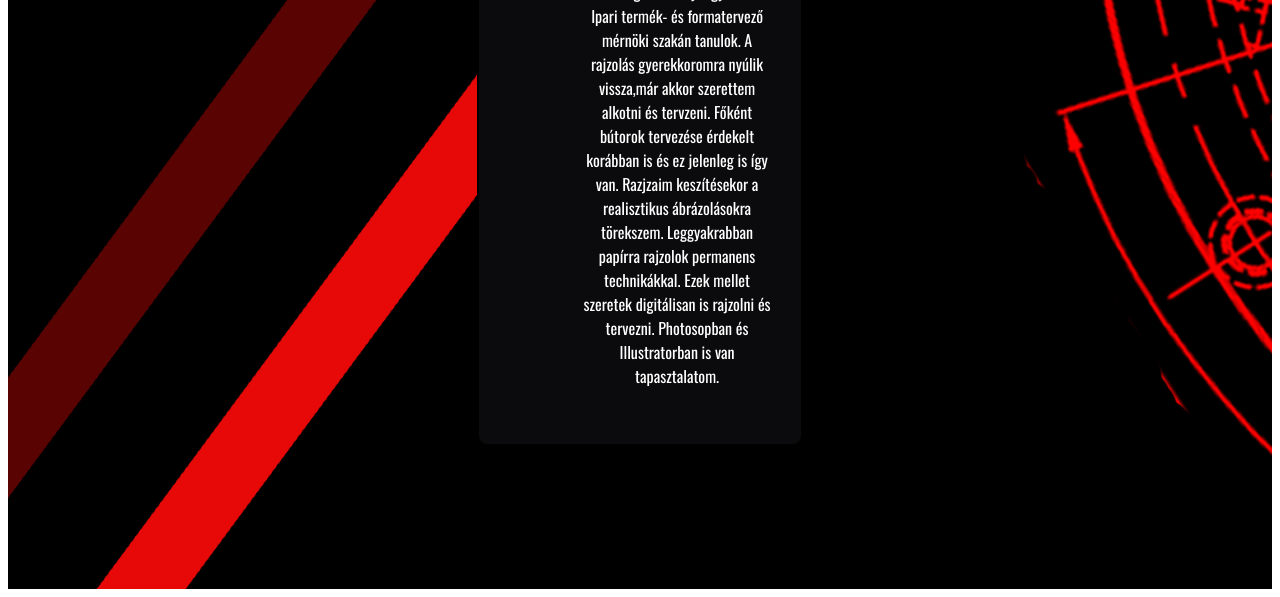
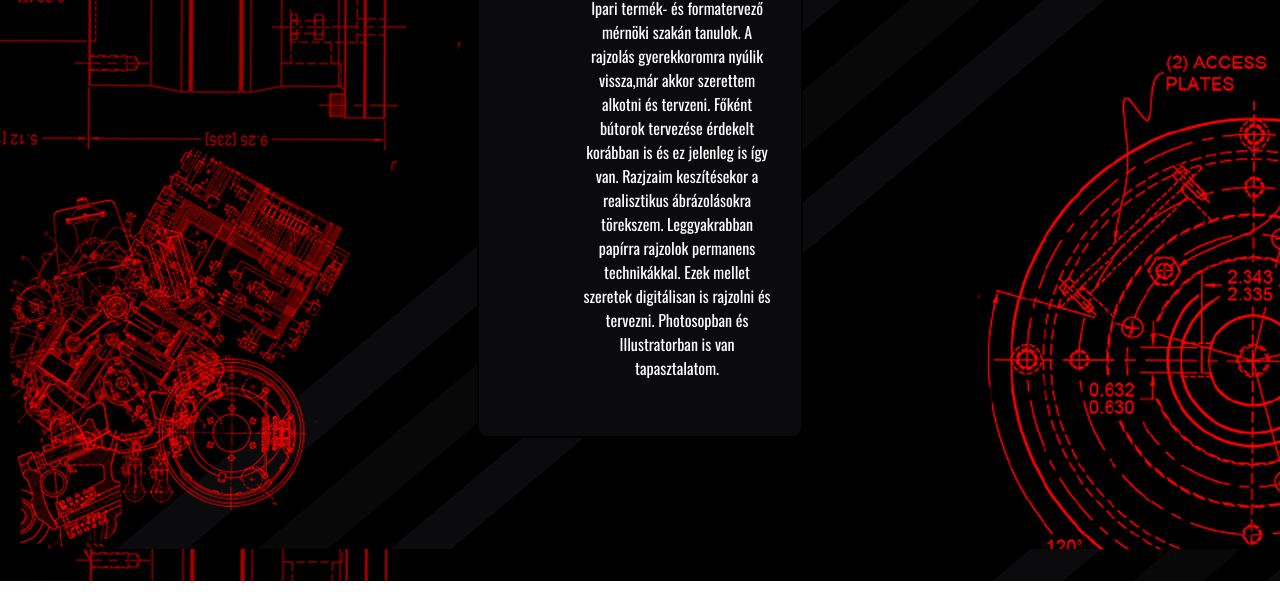
Before and after one commit to LAndrejL/ladi_andrej_portfolio, a plain HTML site: page rolam.html in a window 1280 px wide. Shown: the part 219-816 px from the top of the page. Drawn offline with nearby package versions, Linux system fonts and the light colour scheme.

Commit message:
Update rolam.html

```diff
--- a/rolam.html
+++ b/rolam.html
@@ -12,7 +12,7 @@
 </head>
 <body>
 
-	<div class="mh">
+	<div class="hatter">
 		<div class="menu">
 			<div class="elemek">
 				<a href="index.html">Kezdőoldal</a>
```
